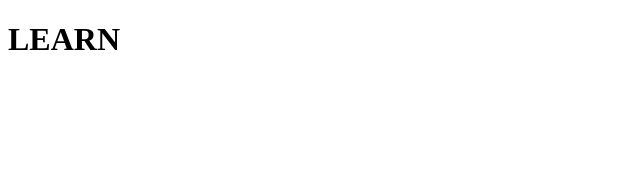
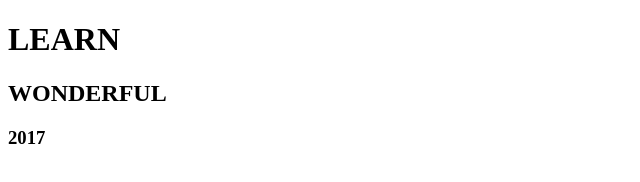
Before and after one commit to yakyu-programmer/coursera-test, a plain HTML site: page cow/index.html in a window 1280 px wide. Shown: the whole page, without its empty margins (0-640 px from the left). Drawn offline with Linux system fonts and the light colour scheme.

Commit message:
add info

```diff
--- a/cow/index.html
+++ b/cow/index.html
@@ -5,5 +5,7 @@
 </head>
 <body>
 <h1>LEARN</h1>
+<h2>WONDERFUL</h2>
+<h3>2017</h3>
 </body>
 </html>
```
